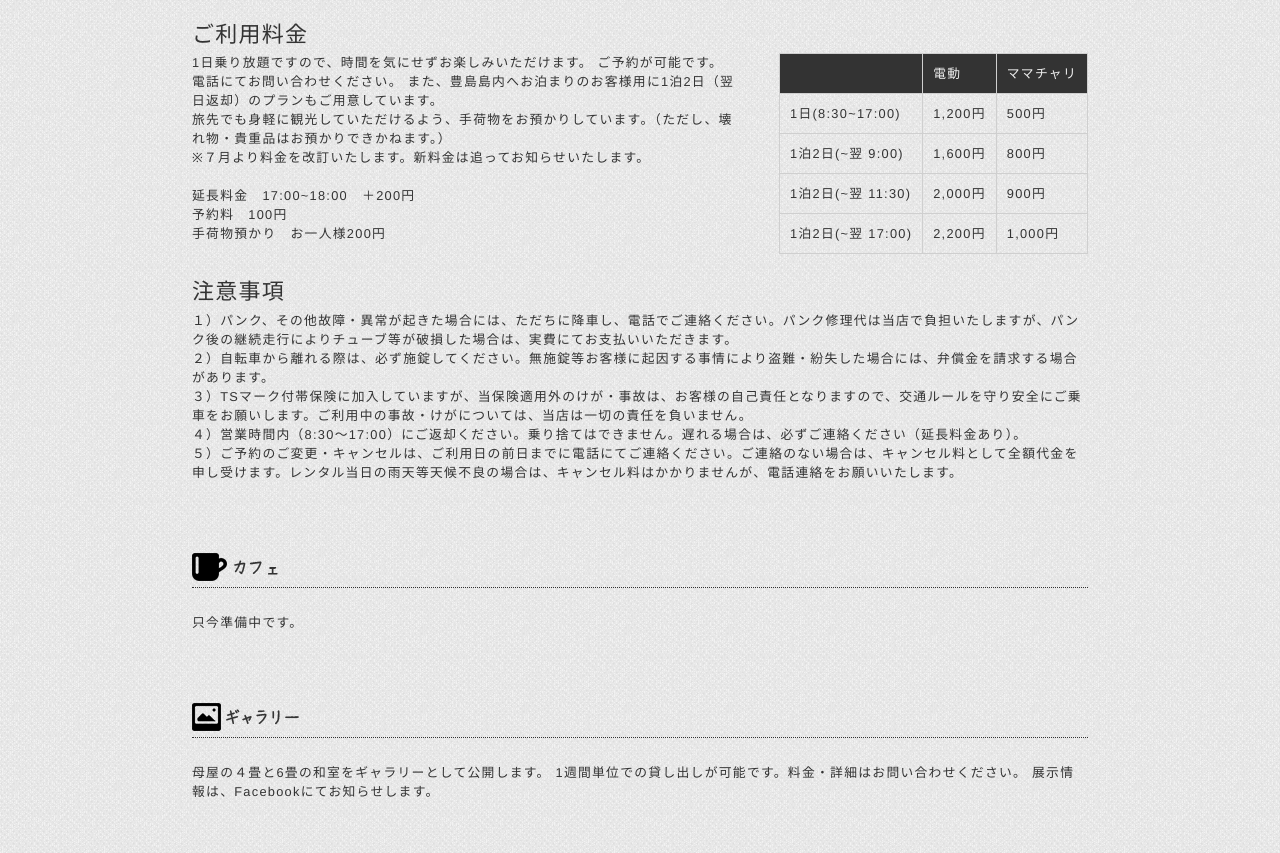
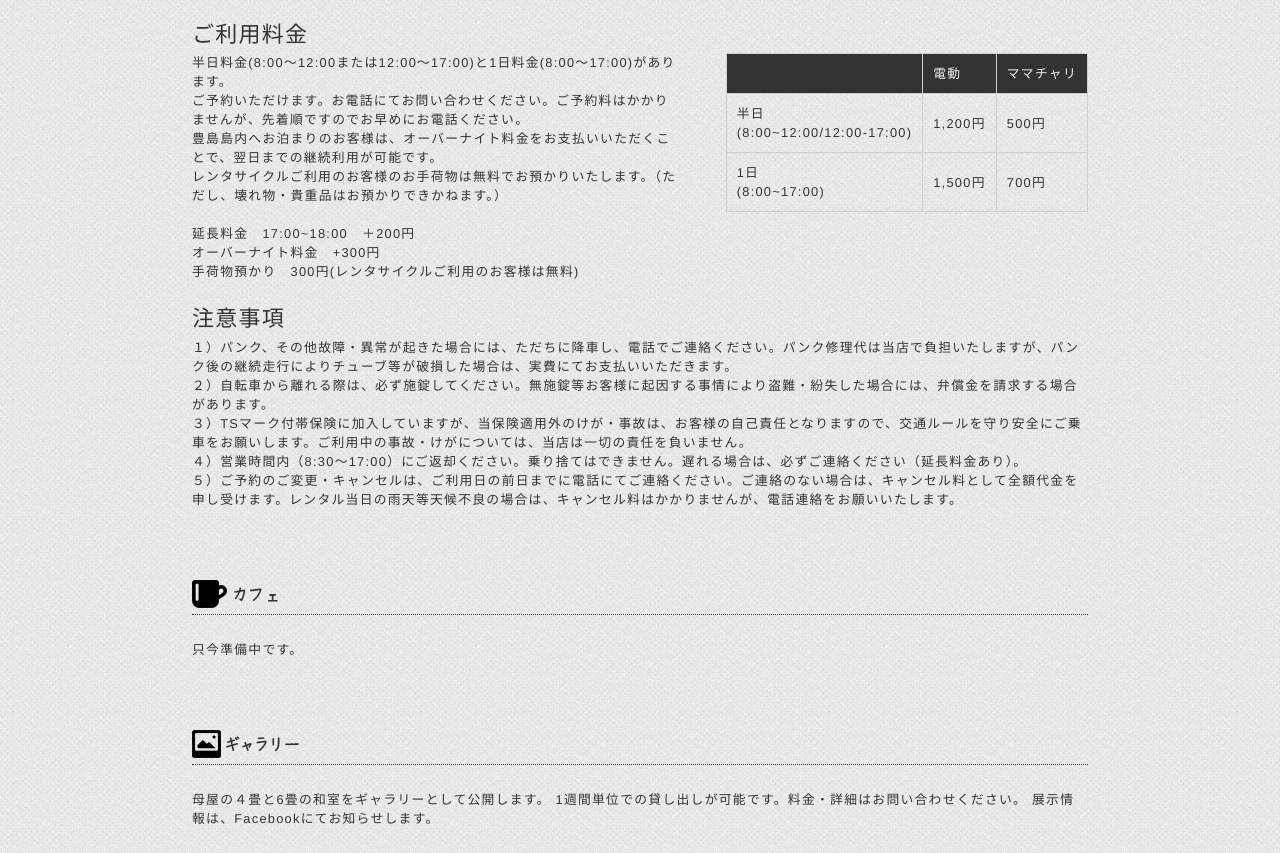
Before and after one commit to Tomomichi/mizutamaya, a plain HTML site: page index.html in a window 1280 px wide. Shown: the part 1419-2272 px from the top of the page. Drawn offline with Linux system fonts and the light colour scheme.

Commit message:
modified bike infor

```diff
--- a/index.html
+++ b/index.html
@@ -124,38 +124,56 @@
 								<th>ママチャリ</th>
 							</tr>
 							<tr>
-								<th>1日(8:30~17:00)</th>
+								<th>半日<br>(8:00~12:00/12:00-17:00)</th>
 								<td>1,200円</td>
 								<td>500円</td>
 							</tr>
 							<tr>
-								<th>1泊2日(~翌 9:00)</th>
-								<td>1,600円</td>
-								<td>800円</td>
+								<th>1日<br>(8:00~17:00)</th>
+								<td>1,500円</td>
+								<td>700円</td>
 							</tr>
-							<tr>
-								<th>1泊2日(~翌 11:30)</th>
-								<td>2,000円</td>
-								<td>900円</td>
-							</tr>
-							<tr>
-								<th>1泊2日(~翌 17:00)</th>
-								<td>2,200円</td>
-								<td>1,000円</td>
-							</tr>
+
+						<!-- 	<tr> -->
+						<!-- 		<th>1日(8:30~17:00)</th> -->
+						<!-- 		<td>1,200円</td> -->
+						<!-- 		<td>500円</td> -->
+						<!-- 	</tr> -->
+						<!-- 	<tr> -->
+						<!-- 		<th>1泊2日(~翌 9:00)</th> -->
+						<!-- 		<td>1,600円</td> -->
+						<!-- 		<td>800円</td> -->
+						<!-- 	</tr> -->
+						<!-- 	<tr> -->
+						<!-- 		<th>1泊2日(~翌 11:30)</th> -->
+						<!-- 		<td>2,000円</td> -->
+						<!-- 		<td>900円</td> -->
+						<!-- 	</tr> -->
+						<!-- 	<tr> -->
+						<!-- 		<th>1泊2日(~翌 17:00)</th> -->
+						<!-- 		<td>2,200円</td> -->
+						<!-- 		<td>1,000円</td> -->
+						<!-- 	</tr> -->
+
 						</table>
 
 						<p>
-							1日乗り放題ですので、時間を気にせずお楽しみいただけます。
-							ご予約が可能です。電話にてお問い合わせください。
-							また、豊島島内へお泊まりのお客様用に1泊2日（翌日返却）のプランもご用意しています。<br>
-							旅先でも身軽に観光していただけるよう、手荷物をお預かりしています。（ただし、壊れ物・貴重品はお預かりできかねます。）<br>
-							<small>※７月より料金を改訂いたします。新料金は追ってお知らせいたします。</small>
+							半日料金(8:00〜12:00または12:00〜17:00)と1日料金(8:00〜17:00)があります。<br>
+							ご予約いただけます。お電話にてお問い合わせください。ご予約料はかかりませんが、先着順ですのでお早めにお電話ください。<br>
+							豊島島内へお泊まりのお客様は、オーバーナイト料金をお支払いいただくことで、翌日までの継続利用が可能です。<br>
+							レンタサイクルご利用のお客様のお手荷物は無料でお預かりいたします。（ただし、壊れ物・貴重品はお預かりできかねます。）
 						</p><br>
+						<!-- <p> -->
+						<!-- 	1日乗り放題ですので、時間を気にせずお楽しみいただけます。 -->
+						<!-- 	ご予約が可能です。電話にてお問い合わせください。 -->
+						<!-- 	また、豊島島内へお泊まりのお客様用に1泊2日（翌日返却）のプランもご用意しています。<br> -->
+						<!-- 	旅先でも身軽に観光していただけるよう、手荷物をお預かりしています。（ただし、壊れ物・貴重品はお預かりできかねます。）<br> -->
+						<!-- 	<small>※７月より料金を改訂いたします。新料金は追ってお知らせいたします。</small> -->
+						<!-- </p><br> -->
 						<ul>
 							<li>延長料金　17:00~18:00　＋200円</li>
-							<li>予約料　100円</li>
-							<li>手荷物預かり　お一人様200円</li>
+							<li>オーバーナイト料金　+300円</li>
+							<li>手荷物預かり　300円(レンタサイクルご利用のお客様は無料)</li>
 						</ul>
 			</div>
 			<div>
```
